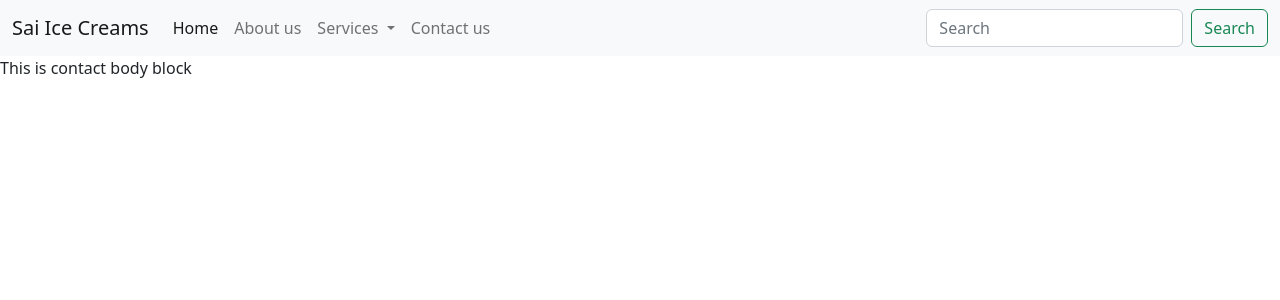
After one commit to saishankar2748/Django_hello_basicProject, a Django app: page /contact/ in a window 1280 px wide. The commit adds this page. Shown: the top 300 px of the page. Run offline with Django 4.2, Linux system fonts and the light colour scheme.

Commit message:
adding base html and extending it to other html files

```diff
--- a/Hello/settings.py
+++ b/Hello/settings.py
@@ -54,7 +54,7 @@ ROOT_URLCONF = 'Hello.urls'
 TEMPLATES = [
     {
         'BACKEND': 'django.template.backends.django.DjangoTemplates',
-        'DIRS': [BASE_DIR / "templates"],
+        'DIRS': [BASE_DIR / "templates"], #added manually
         'APP_DIRS': True,
         'OPTIONS': {
             'context_processors': [
--- a/Hello/urls.py
+++ b/Hello/urls.py
@@ -16,6 +16,12 @@ Including another URLconf
 from django.contrib import admin
 from django.urls import path,include
 
+# added manually to change default text
+admin.site.site_header = "Sai Icecreams Admin"
+admin.site.site_title = "Sai Icecreams Portal"
+admin.site.index_title = "Welcome to Sai Icecreams"
+
+
 urlpatterns = [
     path('admin/', admin.site.urls),
     path("",include('home.urls'))
--- a/home/urls.py
+++ b/home/urls.py
@@ -5,5 +5,5 @@ urlpatterns = [
     path("",views.index,name="home"),
     path("about",views.about,name="about"),
     path("service",views.service,name="service"),
-    path("contact",views.contact,name="contact"),
+    path("contact/",views.contact,name="contact"),
 ]
--- a/home/views.py
+++ b/home/views.py
@@ -10,10 +10,13 @@ def index(request):
     # return HttpResponse("This is home page")
 
 def about(request):
-    return HttpResponse("about us")
+    return render(request,'about.html')
+   # return HttpResponse("about us")
 
 def service(request):
-    return HttpResponse("Services provided")
+    return render(request,'service.html')
+   # return HttpResponse("Services provided")
 
 def contact(request):
-    return HttpResponse("contact us")
+    return render(request,'contact.html')
+    #return HttpResponse("contact us")
--- /dev/null
+++ b/templates/about.html
@@ -0,0 +1,3 @@
+{% extends 'base.html' %}
+{% block title %}About{% endblock title %}
+{% block body %} This is about body block  {% endblock body %}
--- /dev/null
+++ b/templates/base.html
@@ -0,0 +1,53 @@
+<!doctype html>
+<html lang="en">
+  <head>
+    <meta charset="utf-8">
+    <meta name="viewport" content="width=device-width, initial-scale=1">
+    <!-- CSS only -->
+<link href="https://cdn.jsdelivr.net/npm/bootstrap@5.2.2/dist/css/bootstrap.min.css" rel="stylesheet" integrity="sha384-Zenh87qX5JnK2Jl0vWa8Ck2rdkQ2Bzep5IDxbcnCeuOxjzrPF/et3URy9Bv1WTRi" crossorigin="anonymous">
+    <title> {% block title %}{% endblock title %} | Sai Ice_creams</title>
+  </head>
+  <body>
+
+    <nav class="navbar navbar-expand-lg  bg-light">
+        <div class="container-fluid">
+          <a class="navbar-brand" href="#">Sai Ice Creams</a>
+          <button class="navbar-toggler" type="button" data-bs-toggle="collapse" data-bs-target="#navbarSupportedContent" aria-controls="navbarSupportedContent" aria-expanded="false" aria-label="Toggle navigation">
+            <span class="navbar-toggler-icon"></span>
+          </button>
+          <div class="collapse navbar-collapse" id="navbarSupportedContent">
+            <ul class="navbar-nav me-auto mb-2 mb-lg-0">
+              <li class="nav-item">
+                <a class="nav-link active" aria-current="page" href="/">Home</a>
+              </li>
+              <li class="nav-item">
+                <a class="nav-link" href="/about">About us</a>
+              </li>
+              <li class="nav-item dropdown">
+                <a class="nav-link dropdown-toggle" href="/service" role="button" data-bs-toggle="dropdown" aria-expanded="false">
+                  Services
+                </a>
+                <ul class="dropdown-menu">
+                  <li><a class="dropdown-item" href="#">Icecream</a></li>
+                  <li><a class="dropdown-item" href="#">Coconut</a></li>
+                  <li><hr class="dropdown-divider"></li>
+                  <li><a class="dropdown-item" href="#">Somee</a></li>
+                </ul>
+              </li>
+              <li class="nav-item">
+                <a class="nav-link" href="/contact">Contact us</a>
+              </li>
+              <li class="nav-item dropdown">
+            </ul>
+            <form class="d-flex" role="search">
+              <input class="form-control me-2" type="search" placeholder="Search" aria-label="Search">
+              <button class="btn btn-outline-success" type="submit">Search</button>
+            </form>
+          </div>
+        </div>
+      </nav>
+
+{% block body %}{% endblock body %}
+
+    </body>
+</html>
--- /dev/null
+++ b/templates/contact.html
@@ -0,0 +1,3 @@
+{% extends 'base.html' %}
+{% block title %}Contact{% endblock title %}
+{% block body %} This is contact body block  {% endblock body %}
--- /dev/null
+++ b/templates/service.html
@@ -0,0 +1,3 @@
+{% extends 'base.html' %}
+{% block title %}Contact{% endblock title %}
+{% block body %} This is services body block  {% endblock body %}
```
Also changed, not shown: templates/index.html (+3 -49 lines), db.sqlite3.
